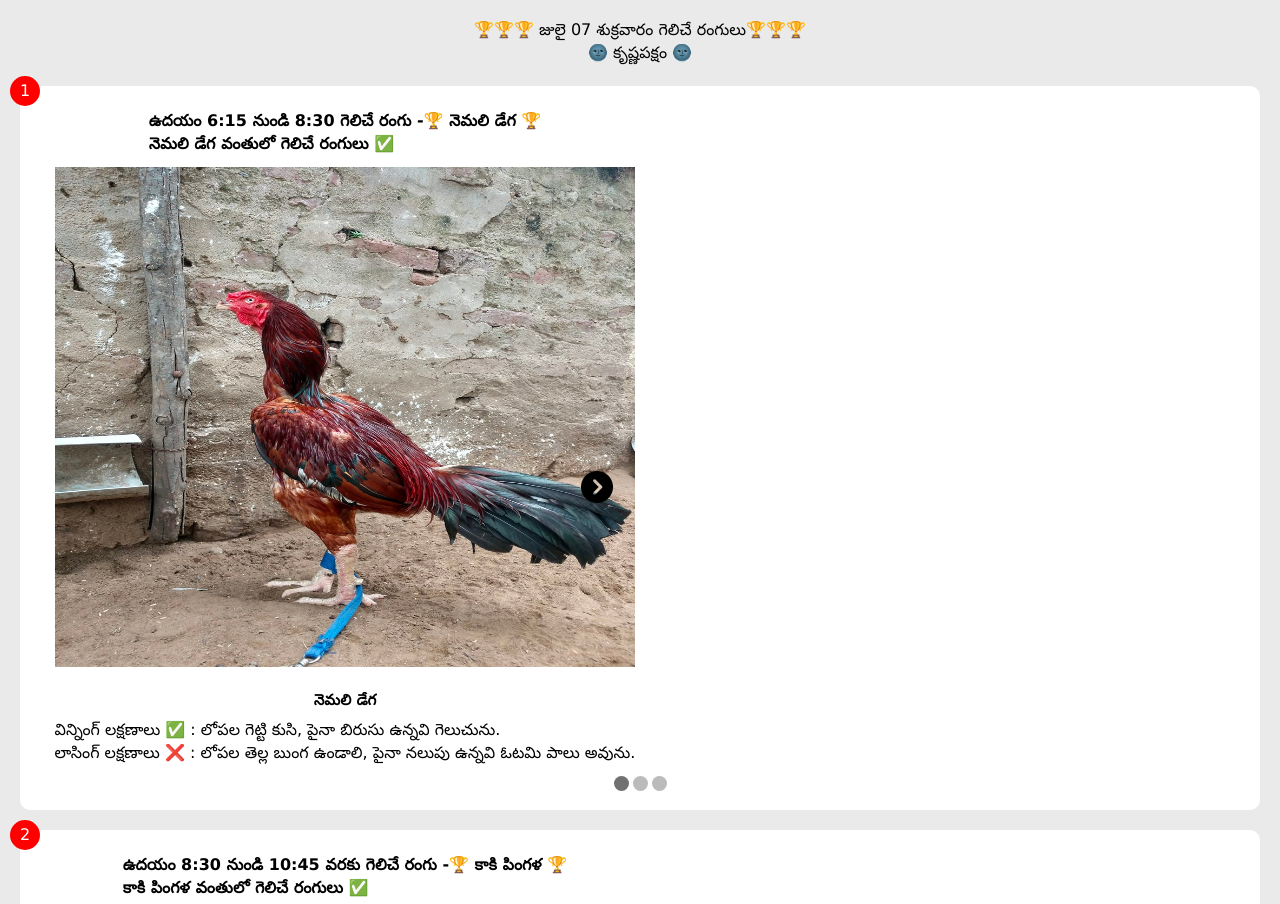
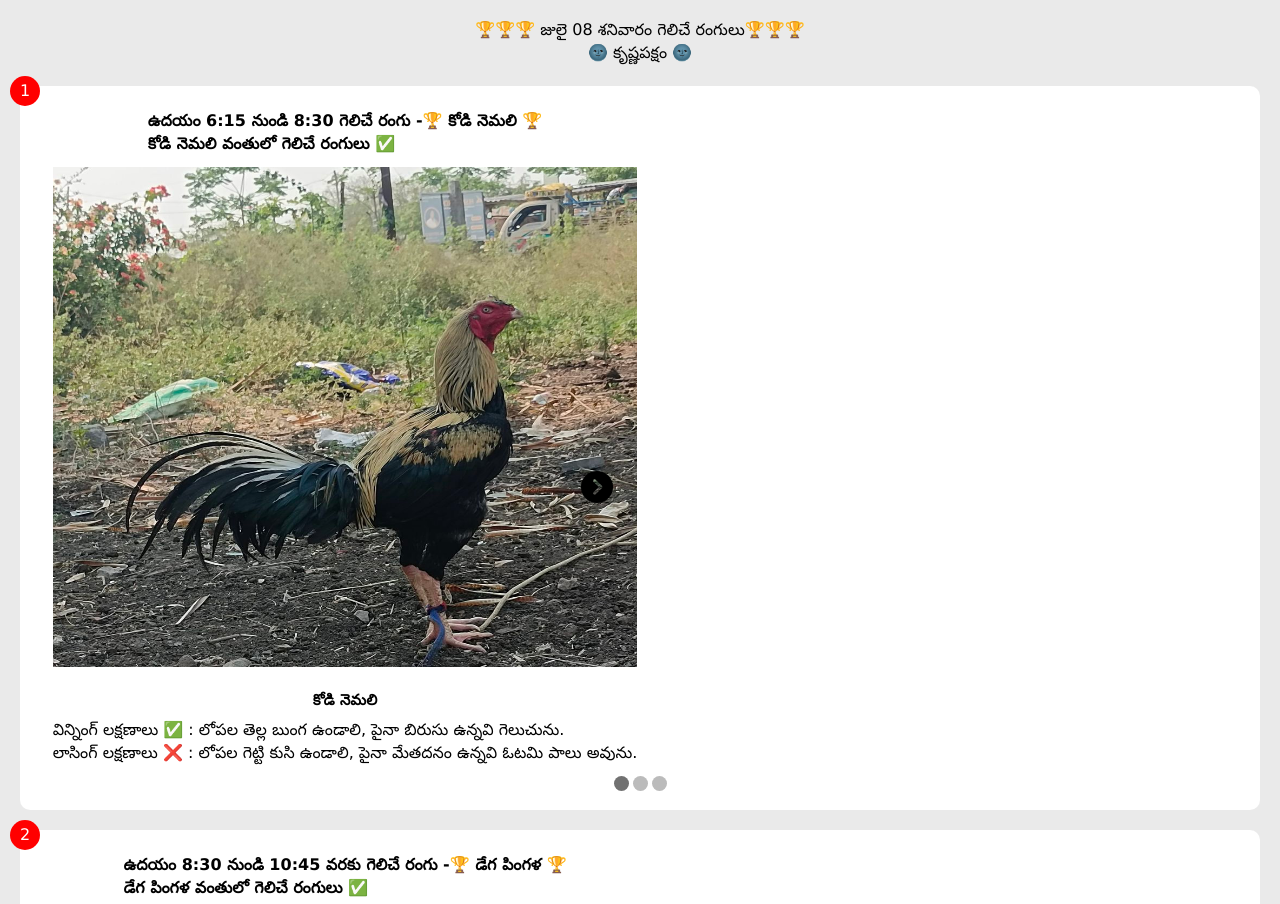
Before and after one commit to AkshayThota7747/AkshayThota7747.github.io, a plain HTML site: page index.html in a window 1280 px wide. Shown: the top 904 px of the page. Drawn offline with Linux system fonts and the light colour scheme.

Commit message:
july 7th saturday daily colour updates

```diff
--- a/data.js
+++ b/data.js
@@ -365,7 +365,7 @@ const kaki_nemali_jamu = {
 
 
 const kodi_kaki_jamu = {
-  'header': getTimingText("5") + "🏆 " + getTranslated("kodi_kaki") + " 🏆" + '\n' + getTranslated("kodi_kaki")+ ' వంతులో గెలిచే రంగులు ✅',
+  'header': getTimingText("3") + "🏆 " + getTranslated("kodi_kaki") + " 🏆" + '\n' + getTranslated("kodi_kaki")+ ' వంతులో గెలిచే రంగులు ✅',
 
   "winLakshana": "విన్నింగ్ లక్షణాలు ✅ : లోపల తెల్ల బుంగ ఉండాలి, పైనా బిరుసు ఉన్నవి గెలుచును.",
 
@@ -389,7 +389,7 @@ const kodi_kaki_jamu = {
 
 
 const kodi_nemali_jamu = {
-  'header': getTimingText("3") + "🏆 " + getTranslated("kodi_nemali") + " 🏆" + '\n' + getTranslated("kodi_nemali")+ ' వంతులో గెలిచే రంగులు ✅',
+  'header': getTimingText("1") + "🏆 " + getTranslated("kodi_nemali") + " 🏆" + '\n' + getTranslated("kodi_nemali")+ ' వంతులో గెలిచే రంగులు ✅',
 
   "winLakshana": "విన్నింగ్ లక్షణాలు ✅ : లోపల తెల్ల బుంగ ఉండాలి, పైనా బిరుసు ఉన్నవి గెలుచును.",
 
@@ -405,7 +405,7 @@ const kodi_nemali_jamu = {
 
 
 const nemali_dega_jamu = {
-  'header': getTimingText("1") + "🏆 " + getTranslated("nemali_dega") + " 🏆" + '\n' + getTranslated("nemali_dega")+ ' వంతులో గెలిచే రంగులు ✅',
+  'header': getTimingText("4") + "🏆 " + getTranslated("nemali_dega") + " 🏆" + '\n' + getTranslated("nemali_dega")+ ' వంతులో గెలిచే రంగులు ✅',
 
   "winLakshana": "విన్నింగ్ లక్షణాలు ✅ : లోపల గెట్టి కుసి, పైనా బిరుసు ఉన్నవి గెలుచును.",
 
@@ -421,7 +421,7 @@ const nemali_dega_jamu = {
 
 
 const kaki_pingali_jamu = {
-  'header': getTimingText("2") + "🏆 " + getTranslated("kaki_pingala") + " 🏆" + '\n' + getTranslated("kaki_pingala")+ ' వంతులో గెలిచే రంగులు ✅',
+  'header': getTimingText("5") + "🏆 " + getTranslated("kaki_pingala") + " 🏆" + '\n' + getTranslated("kaki_pingala")+ ' వంతులో గెలిచే రంగులు ✅',
 
   "winLakshana": "విన్నింగ్ లక్షణాలు ✅ : లోపల నల్ల కుసి ఉండాలి, పైనా మేతదానం ఉన్నవి గెలుచును.",
 
@@ -445,7 +445,7 @@ const kaki_pingali_jamu = {
 
 
 const dega_pingala_jamu = {
-  'header': getTimingText("4") + "🏆 " + getTranslated("dega_pingala") + " 🏆" + '\n' + getTranslated("dega_pingala")+ ' వంతులో గెలిచే రంగులు ✅',
+  'header': getTimingText("2") + "🏆 " + getTranslated("dega_pingala") + " 🏆" + '\n' + getTranslated("dega_pingala")+ ' వంతులో గెలిచే రంగులు ✅',
 
   "winLakshana": "విన్నింగ్ లక్షణాలు ✅ : లోపల గెట్టి కుసి ఉండాలి, పైనా మేతదానం ఉన్నవి గెలుచును.",
 
@@ -468,31 +468,31 @@ const dega_pingala_jamu = {
 
 const last_jamu =
 {
-  'header': getTimingText("6") + "🏆 " + getTranslated("nemali_dega") + " 🏆" + '\n' + getTranslated("nemali_dega") + ' వంతులో గెలిచే రంగులు ✅',
+  'header': getTimingText("6") + "🏆 " + getTranslated("kodi_nemali") + " 🏆" + '\n' + getTranslated("kodi_nemali") + ' వంతులో గెలిచే రంగులు ✅',
 
-  "winLakshana": "విన్నింగ్ లక్షణాలు ✅ : లోపల గెట్టి కుసి, పైనా బిరుసు ఉన్నవి గెలుచును.",
+  "winLakshana": "విన్నింగ్ లక్షణాలు ✅ : లోపల తెల్ల బుంగ ఉండాలి, పైనా బిరుసు ఉన్నవి గెలుచును.",
 
-  "losingLakshana": "లాసింగ్ లక్షణాలు ❌ : లోపల తెల్ల బుంగ ఉండాలి, పైనా నలుపు ఉన్నవి ఓటమి పాలు అవును.",
+  "losingLakshana": "లాసింగ్ లక్షణాలు ❌ : లోపల గెట్టి కుసి ఉండాలి, పైనా మేతదనం ఉన్నవి ఓటమి పాలు అవును.",
 
-  '1': getNameInfo("n_d"),
+  '1': getNameInfo("kodi_nemili"),
 
-  '2': getNameInfo("nemali_maila"),
+  '2': getNameInfo("white_kekkira"),
 
-  '3': getNameInfo("er_maila"),
+  '3': getNameInfo("t_bunga_p_k"),
 
 }
 
 
 const jsonData = {
-    'morning6' : nemali_dega_jamu,
+    'morning6' : kodi_nemali_jamu,
 
-    'morning8' : kaki_pingali_jamu,
+    'morning8' : dega_pingala_jamu,
 
-    'morning10' : kodi_nemali_jamu,
+    'morning10' : kodi_kaki_jamu,
 
-    'afternoon1' : dega_pingala_jamu,
+    'afternoon1' : nemali_dega_jamu,
 
-    'afternoon3' : kodi_kaki_jamu,
+    'afternoon3' : kaki_pingali_jamu,
 
     'evening' : last_jamu
   }
--- a/index.js
+++ b/index.js
@@ -10,7 +10,7 @@ const days = [
 ];
 const dateObj = new Date();
 // document.getElementById("calendar").textContent = `🏆🏆🏆 ${months[dateObj.getMonth()]} ${dateObj.getDate()} ${days[dateObj.getDay()]} గెలిచే రంగులు🏆🏆🏆`;
-document.getElementById("calendar").textContent = `🏆🏆🏆 జులై 07 శుక్రవారం గెలిచే రంగులు🏆🏆🏆`;
+document.getElementById("calendar").textContent = `🏆🏆🏆 జులై 08 శనివారం గెలిచే రంగులు🏆🏆🏆`;
 document.getElementById("paksham").textContent = `🌚  కృష్ణపక్షం  🌚`;
 // document.getElementById("paksham").textContent = `🌚  శుక్ల పక్షం  🌚`;
 
```
Also changed, not shown: index.html (+1 -1 lines).
